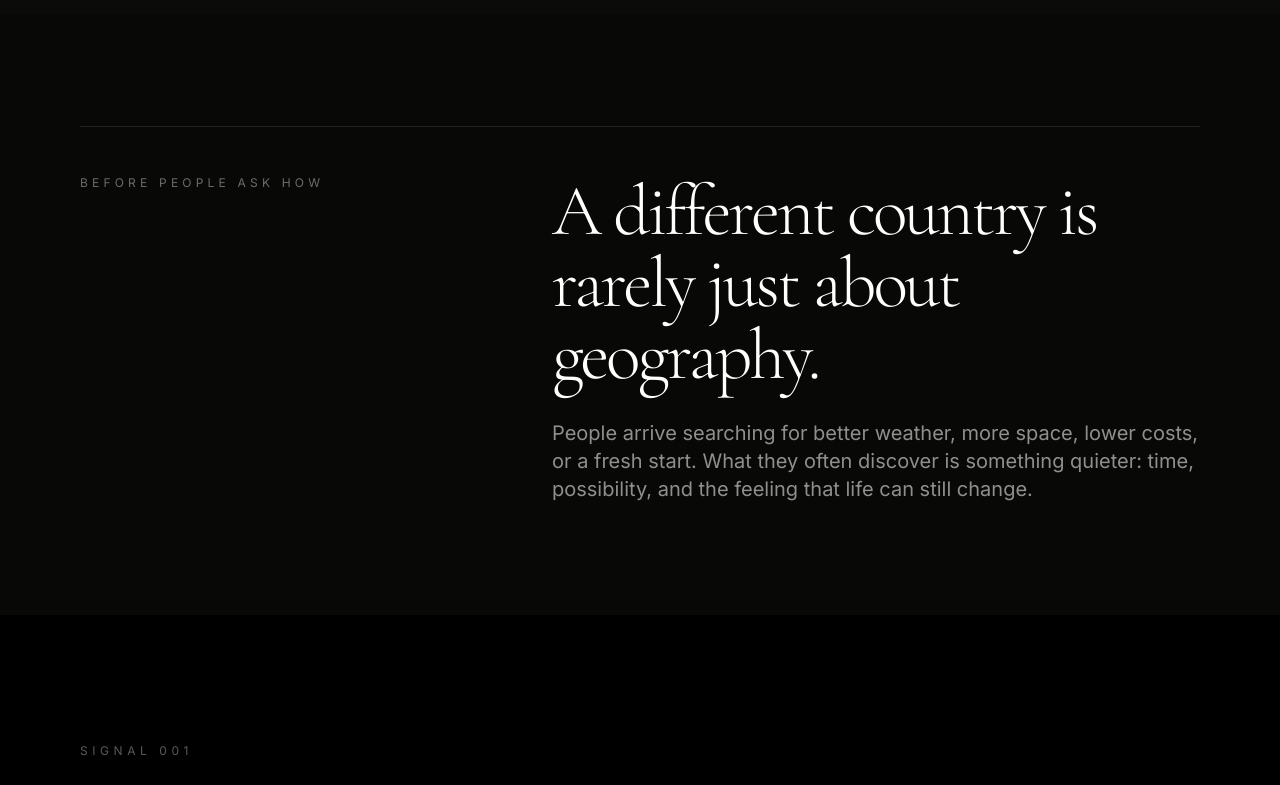
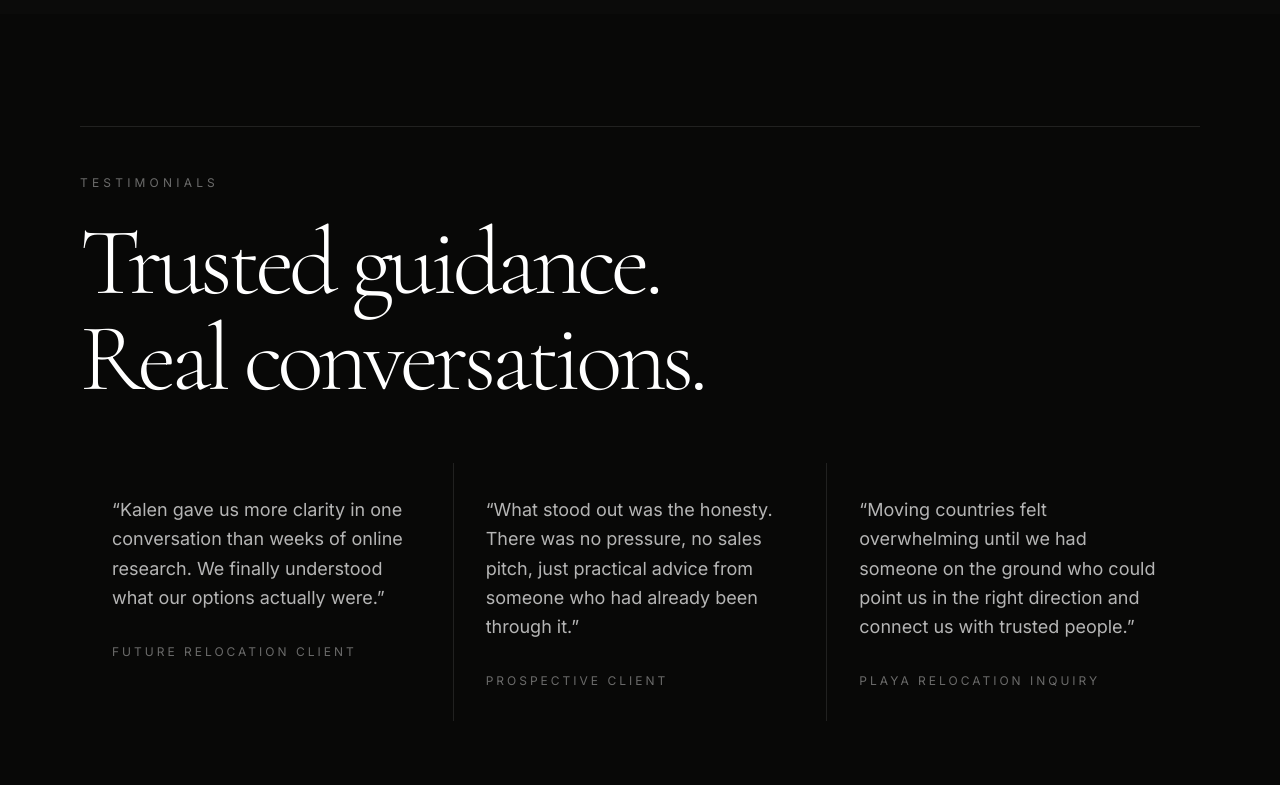
Before and after one commit to TradePhoenix/cielo-nuevo, a React (Create React App) app: page / in a window 1280 px wide. Shown: the part 2920-3705 px from the top of the page. Built offline with nearby package versions, Linux system fonts and the light colour scheme.

Commit message:
add testimonials and work section

```diff
--- a/src/App.js
+++ b/src/App.js
@@ -43,6 +43,24 @@ const content = {
       "If you are considering a move to Mexico, I would be happy to help you explore what is possible.",
     founderSignature: "— Kalen Enns",
     founderRole: "Founder, Path To Mexico",
+
+    testimonialsLabel: "Testimonials",
+    testimonialsTitle1: "Trusted guidance.",
+    testimonialsTitle2: "Real conversations.",
+    testimonials: [
+      [
+        "Kalen gave us more clarity in one conversation than weeks of online research. We finally understood what our options actually were.",
+        "Future Relocation Client"
+      ],
+      [
+        "What stood out was the honesty. There was no pressure, no sales pitch, just practical advice from someone who had already been through it.",
+        "Prospective Client"
+      ],
+      [
+        "Moving countries felt overwhelming until we had someone on the ground who could point us in the right direction and connect us with trusted people.",
+        "Playa Relocation Inquiry"
+      ]
+    ],
 
     manifestoLabel: "Before People Ask How",
     manifestoTitle: "A different country is rarely just about geography.",
@@ -192,6 +210,24 @@ const content = {
       "Si estás considerando mudarte a México, me encantaría ayudarte a explorar lo que es posible.",
     founderSignature: "— Kalen Enns",
     founderRole: "Fundador, Path To Mexico",
+
+    testimonialsLabel: "Testimonios",
+    testimonialsTitle1: "Guía confiable.",
+    testimonialsTitle2: "Conversaciones reales.",
+    testimonials: [
+      [
+        "Kalen nos dio más claridad en una conversación que semanas de investigación en internet. Por fin entendimos cuáles eran nuestras opciones reales.",
+        "Futuro Cliente De Reubicación"
+      ],
+      [
+        "Lo que más destacó fue la honestidad. No hubo presión ni venta agresiva, solo consejos prácticos de alguien que ya había pasado por el proceso.",
+        "Cliente Potencial"
+      ],
+      [
+        "Mudarse de país se sentía abrumador hasta que tuvimos a alguien en el terreno que nos orientó y nos conectó con personas confiables.",
+        "Consulta De Reubicación En Playa"
+      ]
+    ],
 
     manifestoLabel: "Antes De Preguntar Cómo",
     manifestoTitle: "Un país diferente casi nunca se trata solo de geografía.",
@@ -402,6 +438,44 @@ function FounderStory({ t }) {
   );
 }
 
+function Testimonials({ t }) {
+  return (
+    <section className="bg-[#080807] px-6 py-20 text-white md:px-20 md:py-28">
+      <motion.div
+        initial={{ opacity: 0, y: 45 }}
+        whileInView={{ opacity: 1, y: 0 }}
+        transition={{ duration: 0.9 }}
+        viewport={{ once: true }}
+        className="mx-auto max-w-6xl border-t border-white/10 pt-12"
+      >
+        <p className="mb-6 text-xs uppercase tracking-[0.35em] text-white/40">
+          {t.testimonialsLabel}
+        </p>
+
+        <h2 className="mb-14 max-w-5xl text-4xl font-light leading-tight tracking-[-0.05em] md:text-8xl">
+          {t.testimonialsTitle1}
+          <br />
+          {t.testimonialsTitle2}
+        </h2>
+
+        <div className="grid gap-px bg-white/10 md:grid-cols-3">
+          {t.testimonials.map(([quote, name]) => (
+            <div key={quote} className="bg-[#080807] p-8 transition hover:bg-[#11110f]">
+              <p className="mb-8 text-lg leading-relaxed text-white/70">
+                “{quote}”
+              </p>
+
+              <p className="text-xs uppercase tracking-[0.25em] text-white/40">
+                {name}
+              </p>
+            </div>
+          ))}
+        </div>
+      </motion.div>
+    </section>
+  );
+}
+
 function WorkWithMe({ t }) {
   return (
     <section id="work" className="bg-[#f4f0e8] px-6 py-20 text-zinc-950 md:px-20 md:py-28">
@@ -543,6 +617,8 @@ function App() {
       </section>
 
       <FounderStory t={t} />
+
+      <Testimonials t={t} />
 
       <section className="bg-[#080807] px-6 py-20 text-white md:px-20 md:py-28">
         <motion.div initial={{ opacity: 0, y: 45 }} whileInView={{ opacity: 1, y: 0 }} transition={{ duration: 0.9 }} viewport={{ once: true }} className="mx-auto grid max-w-6xl gap-10 border-t border-white/10 pt-12 md:grid-cols-[0.8fr_1.2fr]">
```
